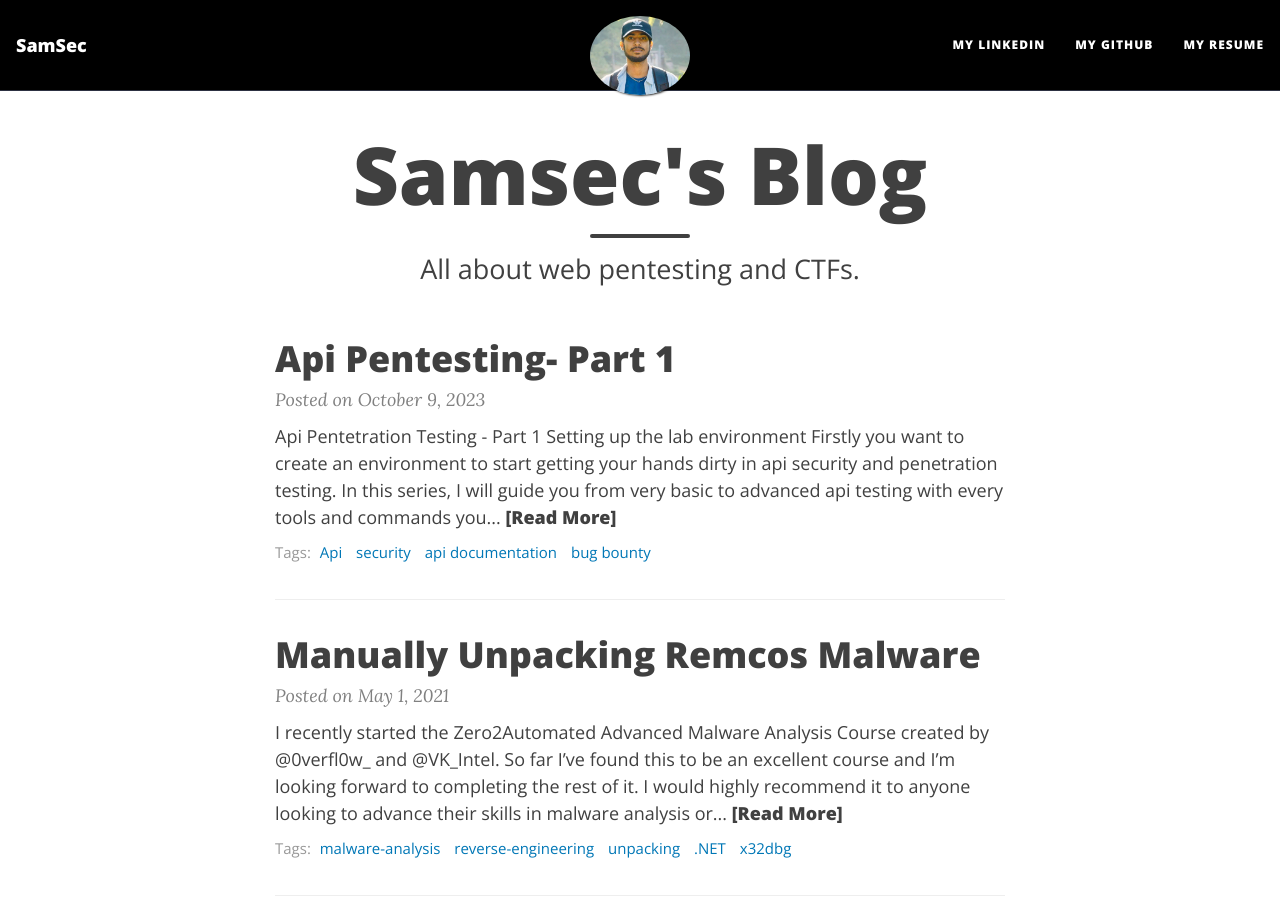
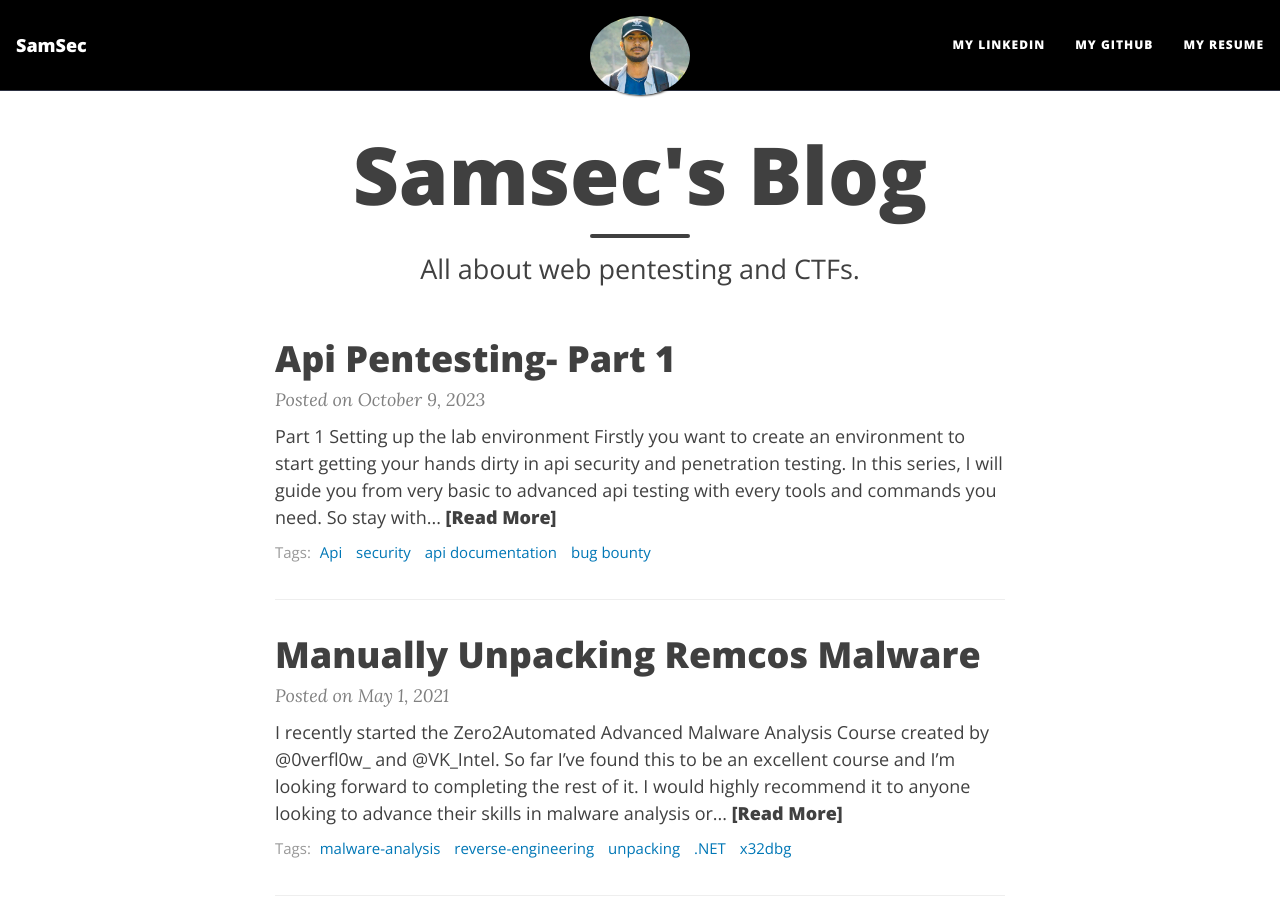
Before and after one commit to Sameer484/gh_pages, a Jekyll site: the page built from index.html, in a window 1280 px wide and 900 px high. Built offline with Jekyll 4.4.1, drawn with Linux system fonts in a browser that asks for light colours; nearby versions of some CDN libraries; the list of posts is cut into pages by our own code.

Commit message:
Update 2023-10-09-Api-security.md

```diff
--- a/_posts/2023-10-09-Api-security.md
+++ b/_posts/2023-10-09-Api-security.md
@@ -3,7 +3,7 @@ title: Api Pentesting- Part 1
 tags: [Api, security, api documentation, bug bounty]
 layout: post
 ---
-## Api Pentetration Testing - Part 1
+## Part 1
 <h1 align="center"> Setting up the lab environment</h1>
 Firstly you want to create an environment to start getting your hands dirty in api security and penetration testing. In this series, I will guide you from very basic to advanced api testing with every tools and commands you need. So stay with me with your laptop and enthusiasm bind together.
 
```
